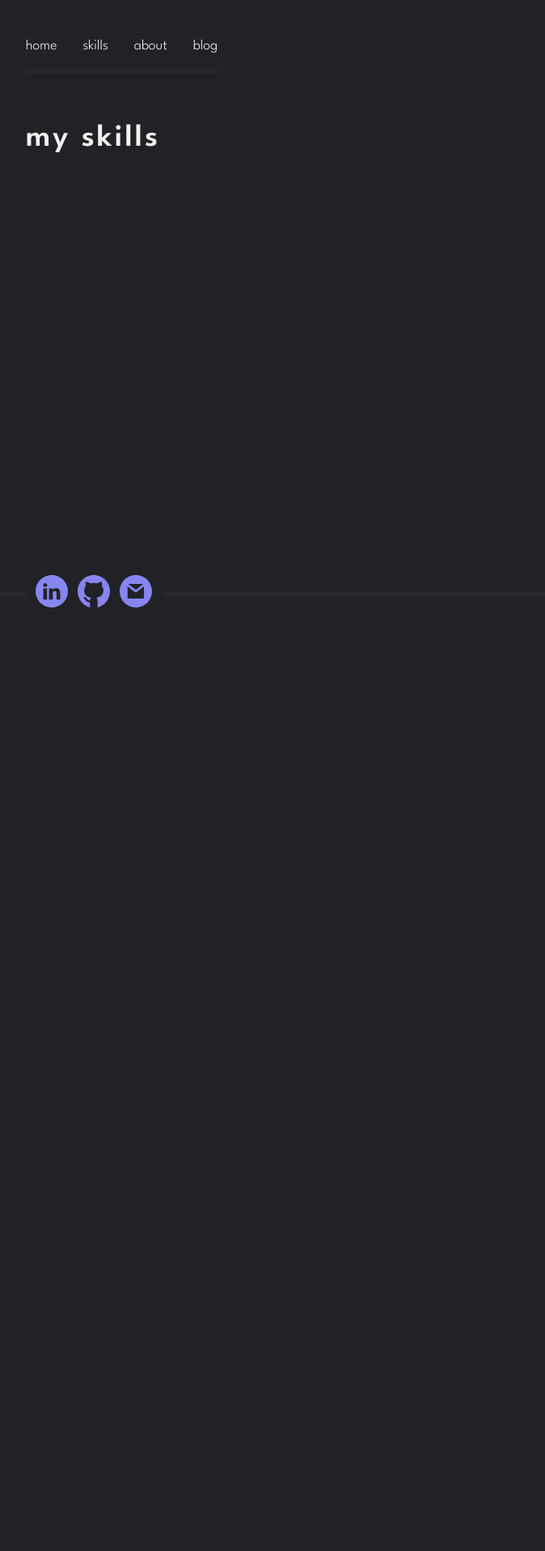
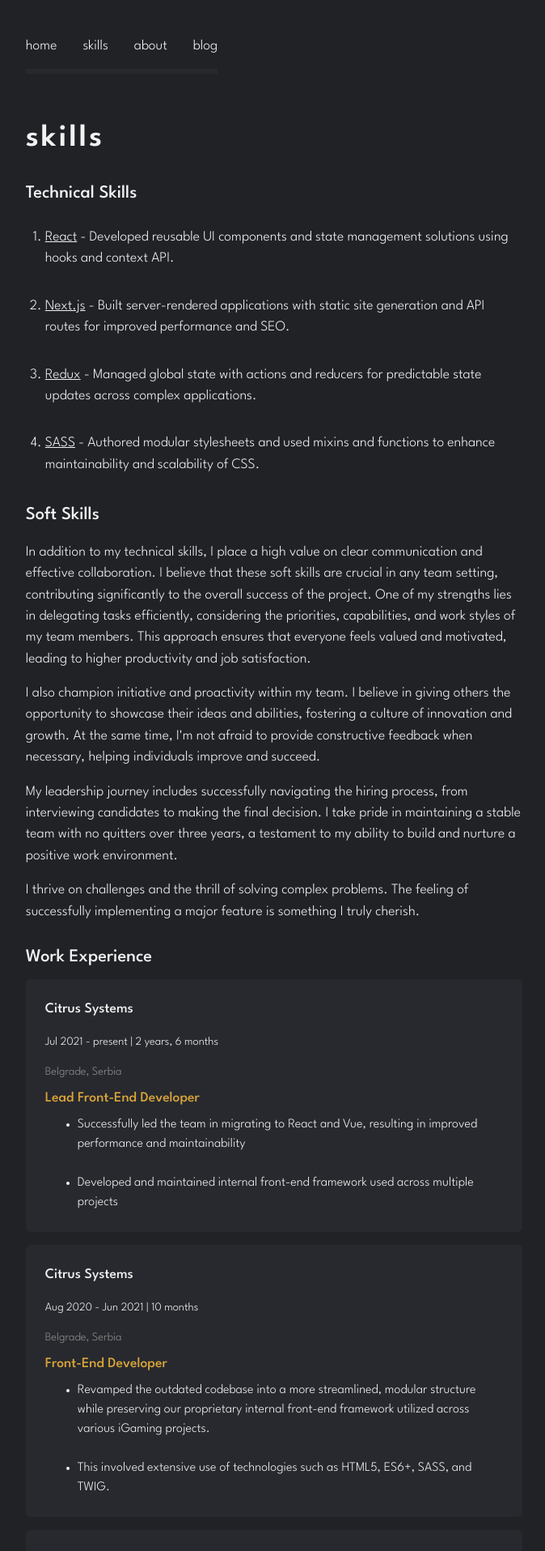
Before and after one commit to krckyboy/todorovic.dev, a Next.js app in the folder next/: page /skills in a window 1280 px wide. Shown: the top 1915 px of the page at 81% size, without its empty margins (301-975 px from the left). Before the commit the page ends 800 px from the top, so only its background shows below. Built offline with nearby package versions, Linux system fonts and the light colour scheme.

Commit message:
#10 Additions to skills page and some minor refactoring.

```diff
--- a/next/src/app/blog/[slug]/blog-header/BlogHeader.tsx
+++ b/next/src/app/blog/[slug]/blog-header/BlogHeader.tsx
@@ -12,7 +12,7 @@ const BlogHeader: FunctionComponent<Props> = ({ post }) => {
 
   return (
     <header>
-      <h1 className={`${gStyles.pageHeadingMini} ${styles.heading}`}>{post.attributes.title}</h1>
+      <h1 className={`${gStyles.pageHeading} ${styles.heading}`}>{post.attributes.title}</h1>
       {categories && (
         <ul>
           {categories.map((category) => (
--- a/next/src/app/blog/styles.module.scss
+++ b/next/src/app/blog/styles.module.scss
@@ -6,7 +6,6 @@
 }
 
 .categories {
-  margin-top: 2rem;
   justify-content: flex-start;
   display: flex;
   gap: .5rem;
--- a/next/src/app/skills/page.tsx
+++ b/next/src/app/skills/page.tsx
@@ -1,12 +1,84 @@
 import { NextPage } from 'next';
-import gStyles from '../../styles/global.module.scss';
+import gStyles from '@/styles/global.module.scss';
+import styles from './styles.module.scss';
 import React from 'react';
+import JobItem from '@/app/skills/job-item/JobItem';
+import jobsData from './job-item/data';
+import Link from 'next/link';
 
 const Page: NextPage = () => {
   return (
-    <main>
+    <main className={styles.main}>
       <section className={`${gStyles.section} ${gStyles.paddingInline}`}>
-        <h1 className={gStyles.pageHeading}>My skills</h1>
+        <h1 className={gStyles.pageHeading}>Skills</h1>
+        <div className={gStyles.text}>
+          <h2 className={styles.subheading}>Technical Skills</h2>
+          <ul>
+            <li>
+              <p>
+                <Link href="https://react.dev/" target="_blank">React</Link> - Developed reusable UI components and
+                state management solutions using hooks and context API.
+              </p>
+            </li>
+            <li>
+              <p>
+                <Link href="https://nextjs.org/" target="_blank">Next.js</Link> - Built server-rendered applications
+                with static site generation and API routes for improved performance and SEO.
+              </p>
+            </li>
+            <li>
+              <p>
+                <Link href="https://redux.js.org/" target="_blank">Redux</Link> - Managed global state with actions and
+                reducers for predictable state updates across complex applications.
+              </p>
+            </li>
+            <li>
+              <p>
+                <Link href="https://sass-lang.com/" target="_blank">SASS</Link> - Authored modular stylesheets and used
+                mixins and functions to enhance maintainability and scalability of CSS.
+              </p>
+            </li>
+          </ul>
+          <h2 className={styles.subheading}>Soft Skills</h2>
+          <p>In addition to my technical skills, I place a high value on clear communication and effective
+            collaboration. I believe that these soft skills are crucial in any team setting, contributing significantly
+            to the overall success of the project. One of my strengths lies in delegating tasks efficiently, considering
+            the priorities, capabilities, and work styles of my team members. This approach ensures that everyone feels
+            valued and motivated, leading to higher productivity and job satisfaction.</p>
+          <p>I also champion initiative and proactivity within my team. I believe in giving others the opportunity to
+            showcase their ideas and abilities, fostering a culture of innovation and growth. At the same time, I'm not
+            afraid to provide constructive feedback when necessary, helping individuals improve and succeed.</p>
+          <p>My leadership journey includes successfully navigating the hiring process, from interviewing candidates to
+            making the final decision. I take pride in maintaining a stable team with no quitters over three years, a
+            testament to my ability to build and nurture a positive work environment.</p>
+          <p>I thrive on challenges and the thrill of solving complex problems. The feeling of successfully implementing
+            a major feature is something I truly cherish.</p>
+        </div>
+        <h2 className={styles.subheading}>Work Experience</h2>
+        <section className={styles.jobs}>
+          {jobsData.map((item, index) => (
+            <JobItem key={index}
+                     jobTitle={item.jobTitle}
+                     companyName={item.companyName}
+                     location={item.location}
+                     startDate={item.startDate}
+                     endDate={item.endDate}
+                     achievements={item.achievements}
+            />
+          ))}
+        </section>
+        <h2 className={styles.subheading}>Contact Information</h2>
+        <p className={gStyles.text}>Feel free to reach out to me if you want to chat about coding, or anything else. I'm
+          always open to new
+          connections and opportunities:</p>
+        <ul>
+          <li>
+            <Link href="https://www.linkedin.com/in/dusan-todorovic-krcky/">Linkedin</Link>
+          </li>
+          <li>
+            <Link href="mailto:dusan.todorovic.dev@gmail.com">Mail</Link>
+          </li>
+        </ul>
       </section>
     </main>
   );
--- /dev/null
+++ b/next/src/app/skills/styles.module.scss
@@ -0,0 +1,46 @@
+@import '@/styles/vars';
+
+.main {
+  .subheading {
+    font-weight: 500;
+    font-size: clamp(1.4rem, 1.1vw, 1.6rem);
+    margin-bottom: 1rem;
+
+    &:not(:first-child) {
+      margin-top: 2rem;
+    }
+  }
+
+  ul {
+    li {
+      &:not(:first-of-type) {
+        margin-top: 1rem;
+      }
+    }
+  }
+
+  p {
+    + p {
+      margin-top: 1rem;
+    }
+  }
+
+  .jobs {
+    display: flex;
+    flex-direction: column;
+    gap: 1rem;
+  }
+
+  a {
+    text-decoration: underline;
+  }
+
+  ul, ol {
+    display: flex;
+    flex-direction: column;
+    row-gap: 1rem;
+    padding-left: 1.5rem;
+    list-style-type: decimal;
+    margin-top: 1.5rem;
+  }
+}
--- a/next/src/components/home-components/featured-posts/FeaturedPosts.tsx
+++ b/next/src/components/home-components/featured-posts/FeaturedPosts.tsx
@@ -10,7 +10,7 @@ const FeaturedPosts: FunctionComponent = async () => {
 
   return (
     <section className={`${gStyles.section} ${gStyles.paddingInline}`}>
-      <h2 className={`${styles.featuredPostsHeading} ${gStyles.pageHeadingMini}`}>Featured posts</h2>
+      <h2 className={`${styles.featuredPostsHeading}`}>Featured posts</h2>
       <p className={gStyles.text}>Ever feel like writing about something intriguing or useful? That's me! I'm all about
         exploring topics that spark my curiosity or could help fellow developers. Always open to sharing my insights
         and experiences.</p>
--- a/next/src/components/home-components/featured-posts/styles.module.scss
+++ b/next/src/components/home-components/featured-posts/styles.module.scss
@@ -3,8 +3,11 @@
 .featuredPostsHeading {
   margin-top: .5rem;
   margin-bottom: 1.5rem;
-  font-weight: 500;
   align-self: flex-start;
+  font-size: clamp(1.5rem, 2vw, 4rem);
+  font-weight: 600;
+  text-transform: lowercase;
+  letter-spacing: .2rem;
 }
 
 .checkAllPosts {
--- a/next/src/styles/global.module.scss
+++ b/next/src/styles/global.module.scss
@@ -33,12 +33,7 @@
   text-transform: lowercase;
   letter-spacing: .2rem;
   color: $color-text;
-}
-
-.pageHeadingMini {
-  @extend .pageHeading;
-  font-size: clamp(1.5rem, 2vw, 4rem);
-  margin-bottom: 1.5rem;
+  margin-bottom: 2rem;
 }
 
 .text {
```
Also changed, not shown: next/src/app/about/page.tsx (+9 -15 lines), next/src/app/about/section/Section.tsx (deleted, +0 -18 lines).
